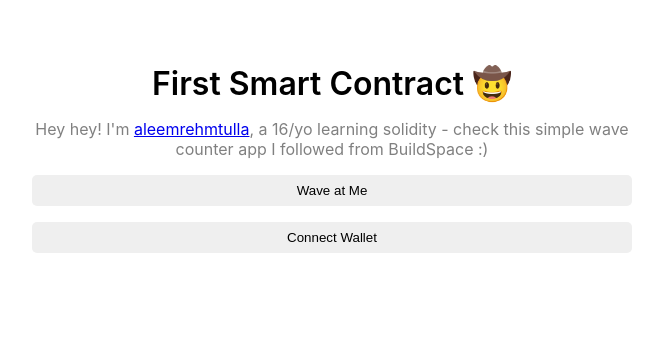
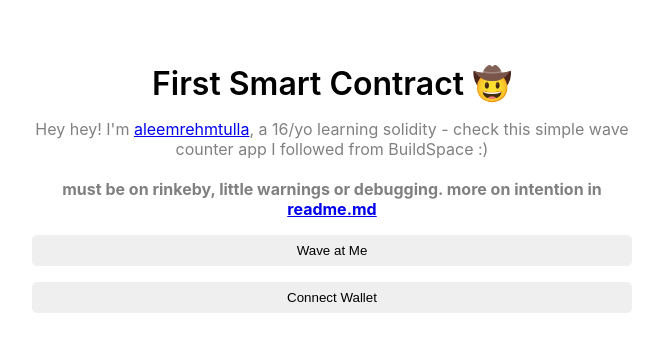
Before and after one commit to aleemrehmtulla/buildspace-waveportal, a React (Vite) app: page / in a window 1280 px wide. Shown: the top 352 px of the page, without its empty margins (308-971 px from the left). Built offline with nearby package versions, Linux system fonts and the light colour scheme.

Commit message:
updated bio

```diff
--- a/src/App.jsx
+++ b/src/App.jsx
@@ -167,7 +167,8 @@ const App = () => {
           Hey hey! I'm{" "}
           <a href="https://twitter.com/aleemrehmtulla">aleemrehmtulla</a>, a
           16/yo learning solidity - check this simple wave counter app I
-          followed from BuildSpace :)
+          followed from BuildSpace :)<br /><br />
+          <b> must be on rinkeby, little warnings or debugging. more on intention in <a href="https://github.com/aleemrehmtulla/buildspace-waveportal">readme.md</a></b>
         </div>
 
         <button className="waveButton" onClick={wave}>
```
